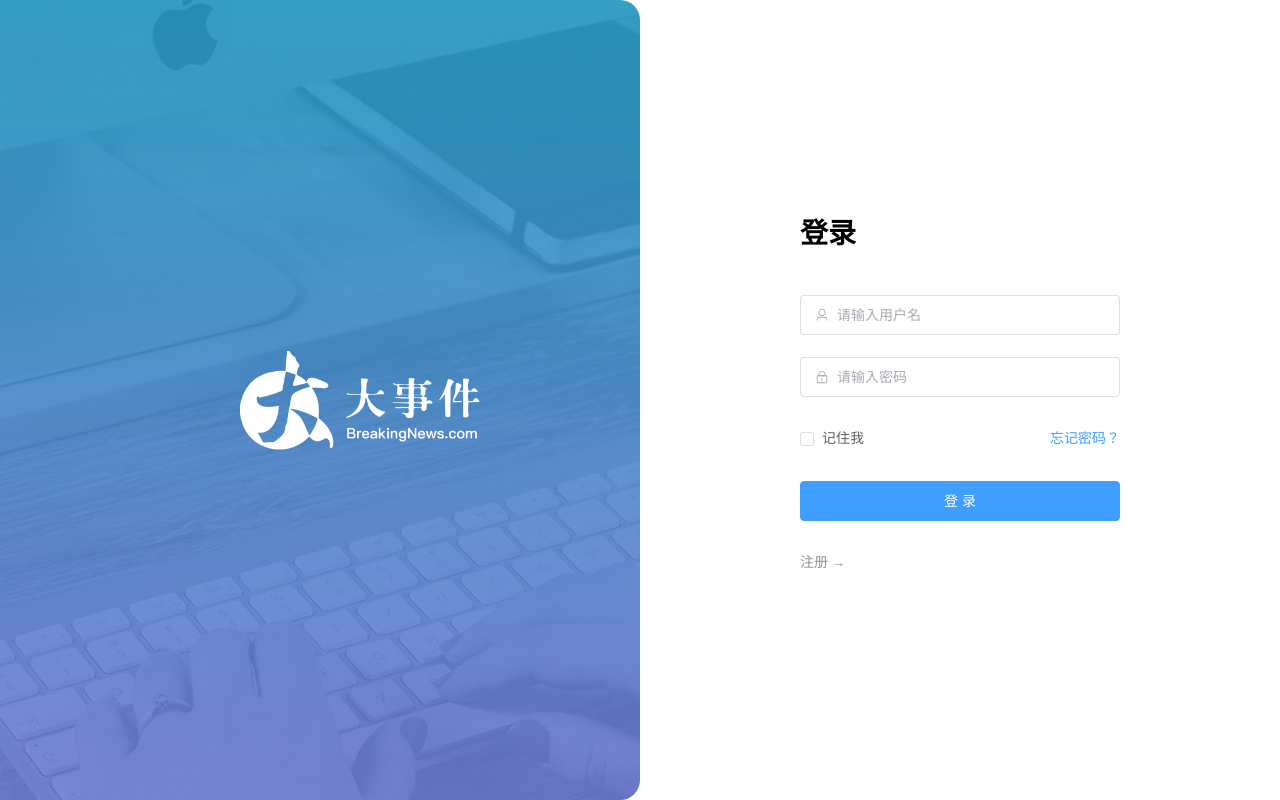
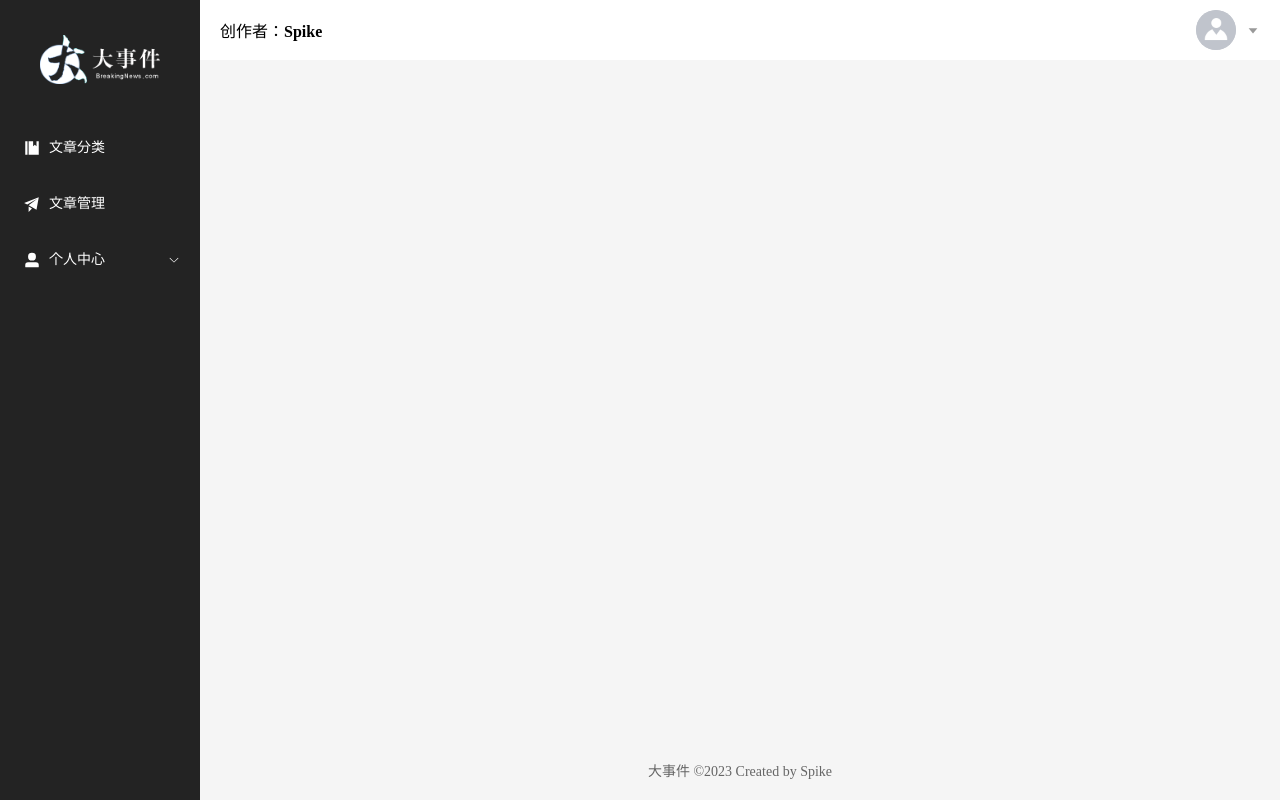
Before and after one commit to spike1116/BigEventFrontEnd, a Vue app: page / in a window 1280 px wide. Built offline with nearby package versions, Linux system fonts and the light colour scheme.

Commit message:
Add chind router

```diff
--- a/package.json
+++ b/package.json
@@ -11,7 +11,8 @@
   "dependencies": {
     "axios": "^1.7.4",
     "element-plus": "^2.8.0",
-    "vue": "^3.4.29"
+    "vue": "^3.4.29",
+    "vue-router": "^4.4.3"
   },
   "devDependencies": {
     "@vitejs/plugin-vue": "^5.0.5",
--- a/src/App.vue
+++ b/src/App.vue
@@ -1,8 +1,8 @@
 <script setup>
-import LoginVue from '@/views/Login.vue'
 
 </script>
 
 <template>
-<LoginVue/>
+  <router-view>
+  </router-view>
 </template>
--- a/src/main.js
+++ b/src/main.js
@@ -3,8 +3,10 @@
 import { createApp } from 'vue'
 import ElementPlus from 'element-plus'
 import 'element-plus/dist/index.css'
+import router from '@/router'
 import App from './App.vue'
 
 const app = createApp(App);
+app.use(router)
 app.use(ElementPlus);
 app.mount('#app')
--- /dev/null
+++ b/src/router/index.js
@@ -0,0 +1,17 @@
+//导入vue-router
+import { createRouter,createWebHistory } from "vue-router";
+
+import LoginVue from '@/views/Login.vue'
+import LayoutVue from '@/views/Layout.vue'
+
+const routes = [
+    {path:'/login',component:LoginVue},
+    {path:'/',component:LayoutVue}
+]
+
+const router = createRouter({
+    history:createWebHistory(),
+    routes:routes
+})
+
+export default router
--- a/src/utils/request.js
+++ b/src/utils/request.js
@@ -2,6 +2,7 @@
 
 //导入axios  npm install axios
 import axios from 'axios';
+import { ElMessage } from 'element-plus';
 //定义一个变量,记录公共的前缀  ,  baseURL
 const baseURL = '/api';
 const instance = axios.create({baseURL})
@@ -10,10 +11,17 @@
 //添加响应拦截器
 instance.interceptors.response.use(
     result=>{
-        return result.data;
+        if(result.data.code===0){
+            return result.data;
+        }
+
+        // alert(result.data,msg?result.data.msg:"服务异常");
+        ElMessage.error('服务异常')
+        return Promise.reject(result.data);
     },
     err=>{
-        alert('服务异常');
+        // alert('服务异常');
+        ElMessage.error('服务异常')
         return Promise.reject(err);//异步的状态转化成失败的状态
     }
 )
--- /dev/null
+++ b/src/views/Layout.vue
@@ -0,0 +1,145 @@
+<script setup>
+import {
+    Management,
+    Promotion,
+    UserFilled,
+    User,
+    Crop,
+    EditPen,
+    SwitchButton,
+    CaretBottom
+} from '@element-plus/icons-vue'
+import avatar from '@/assets/default.png'
+</script>
+
+<template>
+    <!-- ElementPlus中的容器 -->
+    <el-container class="layout-container">
+        <!-- 左侧菜单 -->
+        <el-aside width="200px">
+            <div class="el-aside__logo"></div>
+            <el-menu active-text-color="#ffd04b" background-color="#232323"  text-color="#fff"
+                router>
+                <el-menu-item index="/article/category">
+                    <el-icon>
+                        <Management />
+                    </el-icon>
+                    <span>文章分类</span>
+                </el-menu-item>
+                <el-menu-item index="/article/manage">
+                    <el-icon>
+                        <Promotion />
+                    </el-icon>
+                    <span>文章管理</span>
+                </el-menu-item>
+                <el-sub-menu >
+                    <template #title>
+                        <el-icon>
+                            <UserFilled />
+                        </el-icon>
+                        <span>个人中心</span>
+                    </template>
+                    <el-menu-item index="/user/info">
+                        <el-icon>
+                            <User />
+                        </el-icon>
+                        <span>基本资料</span>
+                    </el-menu-item>
+                    <el-menu-item index="/user/avatar" >
+                        <el-icon>
+                            <Crop />
+                        </el-icon>
+                        <span>更换头像</span>
+                    </el-menu-item>
+                    <el-menu-item  index="/user/resetpassword">
+                        <el-icon>
+                            <EditPen />
+                        </el-icon>
+                        <span>重置密码</span>
+                    </el-menu-item>
+                </el-sub-menu>
+            </el-menu>
+        </el-aside>
+        <!-- 右侧主区域 -->
+        <el-container>
+            <!-- 头部区域 -->
+            <el-header>
+                <div>创作者：<strong>Spike</strong></div>
+                <el-dropdown placement="bottom-end">
+                    <span class="el-dropdown__box">
+                        <el-avatar :src="avatar" />
+                        <el-icon>
+                            <CaretBottom />
+                        </el-icon>
+                    </span>
+                    <template #dropdown>
+                        <el-dropdown-menu>
+                            <el-dropdown-item command="profile" :icon="User">基本资料</el-dropdown-item>
+                            <el-dropdown-item command="avatar" :icon="Crop">更换头像</el-dropdown-item>
+                            <el-dropdown-item command="password" :icon="EditPen">重置密码</el-dropdown-item>
+                            <el-dropdown-item command="logout" :icon="SwitchButton">退出登录</el-dropdown-item>
+                        </el-dropdown-menu>
+                    </template>
+                </el-dropdown>
+            </el-header>
+            <!-- 中间区域 -->
+            <el-main>
+                <!-- <div style="width: 1290px; height: 570px;border: 1px solid red;">
+                    内容展示区
+                </div> -->
+                <router-view></router-view>
+            </el-main>
+            <!-- 底部区域 -->
+            <el-footer>大事件 ©2023 Created by Spike</el-footer>
+        </el-container>
+    </el-container>
+</template>
+
+<style lang="scss" scoped>
+.layout-container {
+    height: 100vh;
+
+    .el-aside {
+        background-color: #232323;
+
+        &__logo {
+            height: 120px;
+            background: url('@/assets/logo.png') no-repeat center / 120px auto;
+        }
+
+        .el-menu {
+            border-right: none;
+        }
+    }
+
+    .el-header {
+        background-color: #fff;
+        display: flex;
+        align-items: center;
+        justify-content: space-between;
+
+        .el-dropdown__box {
+            display: flex;
+            align-items: center;
+
+            .el-icon {
+                color: #999;
+                margin-left: 10px;
+            }
+
+            &:active,
+            &:focus {
+                outline: none;
+            }
+        }
+    }
+
+    .el-footer {
+        display: flex;
+        align-items: center;
+        justify-content: center;
+        font-size: 14px;
+        color: #666;
+    }
+}
+</style>
--- a/src/views/Login.vue
+++ b/src/views/Login.vue
@@ -1,6 +1,7 @@
 <script setup>
 import { User, Lock } from '@element-plus/icons-vue'
 import { ref } from 'vue'
+import { ElMessage } from 'element-plus';
 //控制注册与登录表单的显示， 默认显示注册
 const isRegister = ref(false)
 
@@ -31,21 +32,36 @@
  //调用后台接口完成注册
 const register = async()=>{
     let result = await userRegisterService(registerData.value);
-    if(result.code===0){
-        alert(result.msg?result.msg:'注册成功')
-    }else{
-        alert('注册失败')
-    }
+    // if(result.code===0){
+    //     alert(result.msg?result.msg:'注册成功')
+    // }else{
+    //     alert('注册失败')
+    // }
+    // alert(result.msg?result.msg:'注册成功');
+
+    ElMessage({
+        message: '注册成功',
+        type: 'success',
+    })
 }
 
+import {useRouter} from 'vue-router'
+const router = useRouter()
 const login = async()=>{
     let result = await userLoginService(registerData.value);
-    if(result.code===0){
-        alert(result.msg?result.msg:'登录成功')
-    }else{
-        alert('登录失败');
-        console.log(result)
-    }
+    // if(result.code===0){
+    //     alert(result.msg?result.msg:'登录成功')
+    // }else{
+    //     alert('登录失败');
+    //     console.log(result)
+    // }
+    // alert(result.msg?result.msg:'登录成功');
+    ElMessage({
+        message: '登录成功',
+        type: 'success',
+    })
+    router.push("/")
+
 }
 
 //定义表单校验规则
--- /dev/null
+++ b/src/views/article/ArticleCategory.vue
@@ -0,0 +1,3 @@
+<template>
+    文章分类
+</template>
--- /dev/null
+++ b/src/views/article/ArticleManage.vue
@@ -0,0 +1,3 @@
+<template>
+    文章管理
+</template>
--- /dev/null
+++ b/src/views/user/UserAvatar.vue
@@ -0,0 +1,3 @@
+<template>
+    更换头像
+</template>
--- /dev/null
+++ b/src/views/user/UserInfo.vue
@@ -0,0 +1,3 @@
+<template>
+    基本资料
+</template>
--- /dev/null
+++ b/src/views/user/UserResetPassword.vue
@@ -0,0 +1,3 @@
+<template>
+    重置密码
+</template>
```
Also changed, not shown: 1 other file (tests, documents, lock files or other folders).
